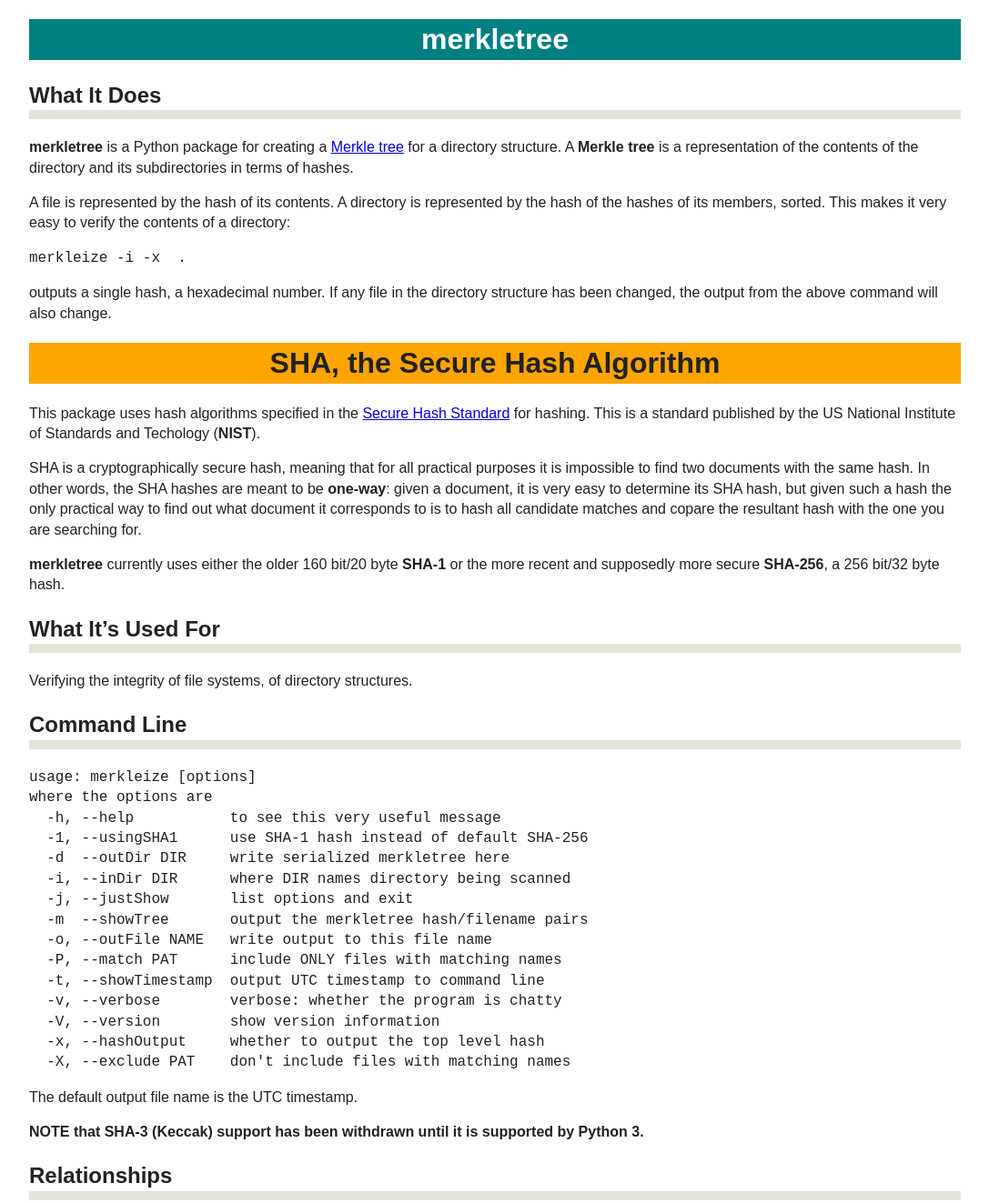
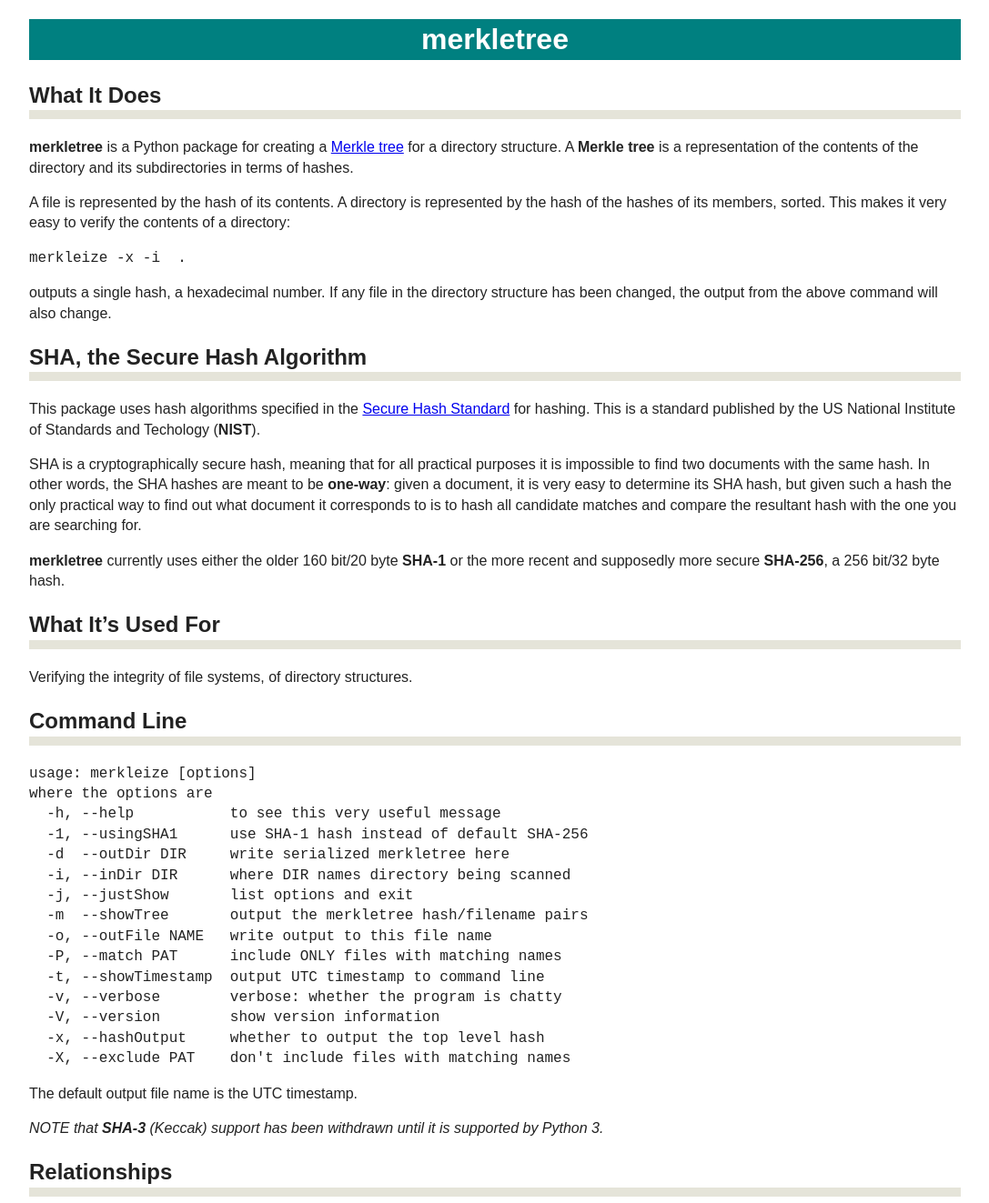
Before and after one commit to jddixon/merkletree, a plain HTML site: page index.html in a window 1280 px wide. Shown: the top 1323 px of the page at 91% size, without its empty margins (96-1183 px from the left). Drawn offline with Linux system fonts and the light colour scheme.

Commit message:
correct typos

```diff
--- a/index.html
+++ b/index.html
@@ -24,14 +24,14 @@ contents.  A directory is represented by the hash of the hashes
 of its members, sorted.  This makes it very easy to verify the
 contents of a directory:</p>
 
-<pre><code>merkleize -i -x  .
+<pre><code>merkleize -x -i  .
 </code></pre>
 
 <p>outputs a single hash, a hexadecimal number.  If any file in the
 directory structure has been changed, the output from the above
 command will also change.</p>
 
-<h1>SHA, the Secure Hash Algorithm</h1>
+<h2>SHA, the Secure Hash Algorithm</h2>
 
 <p>This package uses hash algorithms specified in the
 <a href="http://nvfpubs.nist.gov/nistpubs/FIPS/NIST.FIPS.180-4.pdf">Secure Hash Standard</a>
@@ -43,7 +43,7 @@ practical purposes it is impossible to find two documents with the same hash.
 In other words, the SHA hashes are meant to be <strong>one-way</strong>: given a document,
 it is very easy to determine its SHA hash, but given such a hash the only
 practical way to find out what document it corresponds to is to hash all
-candidate matches and copare the resultant hash with the one you are searching
+candidate matches and compare the resultant hash with the one you are searching
 for.</p>
 
 <p><strong>merkletree</strong> currently uses either the older 160 bit/20 byte <strong>SHA-1</strong>
@@ -75,7 +75,7 @@ where the options are
 
 <p>The default output file name is the UTC timestamp.</p>
 
-<p><strong>NOTE that SHA-3 (Keccak) support has been withdrawn until it is supported by Python 3.</strong></p>
+<p><em>NOTE that <strong>SHA-3</strong> (Keccak) support has been withdrawn until it is supported by Python 3.</em></p>
 
 <h2>Relationships</h2>
 
```
